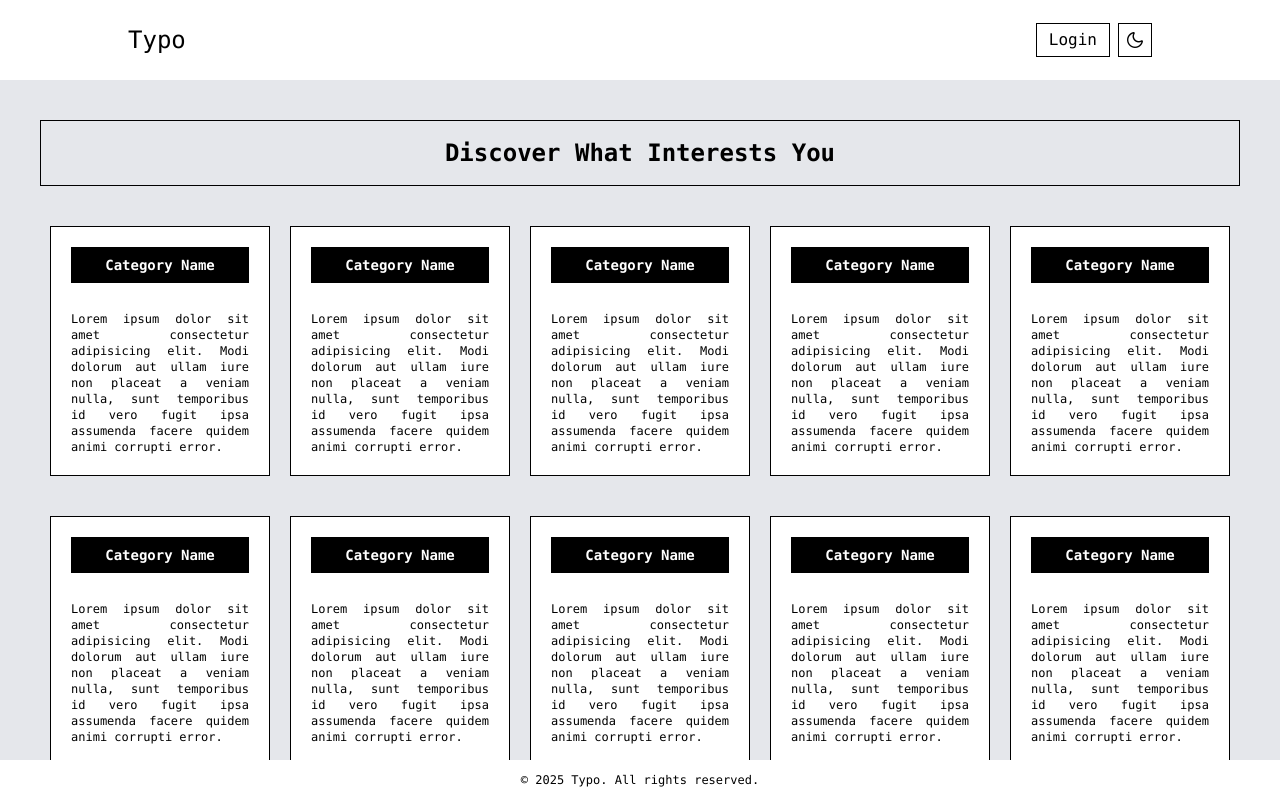
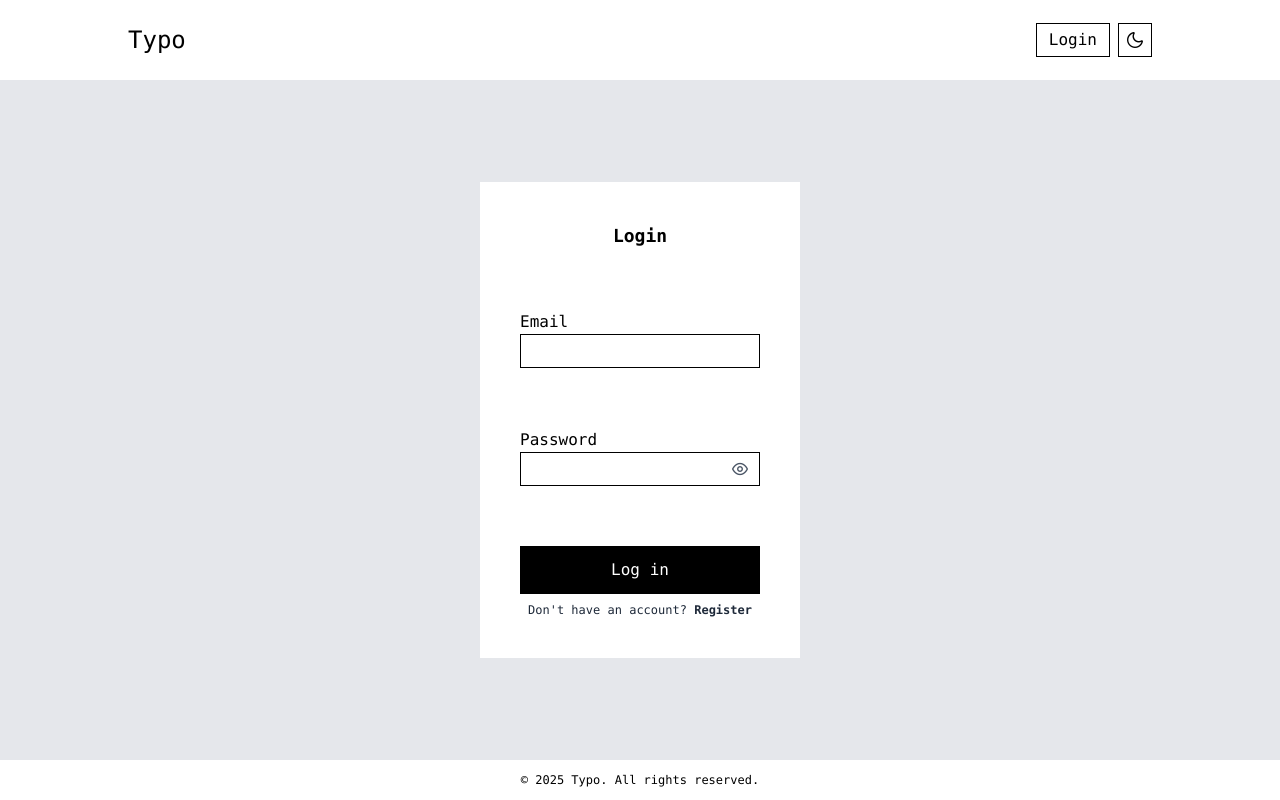
Before and after one commit to aleksamlsvc12/blog-app, a Vue app in the folder frontend/: page /login in a window 1280 px wide. Built offline with nearby package versions, Linux system fonts and the light colour scheme.

Commit message:
Working show password button added to register and login components

```diff
--- a/frontend/src/App.vue
+++ b/frontend/src/App.vue
@@ -1,10 +1,5 @@
-<script setup>
-import CategoriesView from "./views/CategoriesView.vue";
-</script>
-
 <template>
   <div class="flex flex-col h-screen w-full">
-    <!-- <router-view/> -->
-    <CategoriesView />
+    <router-view/>
   </div>
 </template>
--- a/frontend/src/components/Login.vue
+++ b/frontend/src/components/Login.vue
@@ -1,25 +1,54 @@
+<script setup>
+  import { ref } from 'vue';
+  const passwordInput = ref(null);
+
+function passVisible() {
+  if (passwordInput.value.type == "text") {
+    passwordInput.value.type = "password";
+  }else{
+    passwordInput.value.type = "text";
+  }
+}
+</script>
+
 <template>
   <div class="h-full flex justify-center items-center font-mono">
-    <form class="flex flex-col justify-between w-[80%] lg:w-1/4 h-[70%] p-10 bg-white">
+    <form
+      class="flex flex-col justify-between w-[80%] lg:w-1/4 h-[70%] p-10 bg-white"
+    >
       <p class="text-lg font-bold text-center">Login</p>
 
       <div>
         <label for="Email">Email </label>
-        <input type="text" class="auth-inputs" />
+        <input type="email" class="auth-inputs" />
       </div>
 
       <div>
         <label for="Password">Password </label>
-        <input type="text" class="auth-inputs" />
+        <div class="relative">
+          <input ref="passwordInput" type="password" class="auth-inputs" />
+          <button
+            @click.prevent="passVisible()"
+            id="passwordButton"
+            class="absolute right-3 top-1/2 -translate-y-1/2 cursor-pointer text-gray-600 flex items-center justify-center"
+          >
+            <i class="pi pi-eye"></i>
+          </button>
+        </div>
       </div>
 
       <div>
-        <button class="bg-black text-white p-3 cursor-pointer w-full">
-          Log in
-        </button>
+        <RouterLink to="/categories">
+          <button class="bg-black text-white p-3 cursor-pointer w-full">
+            Log in
+          </button>
+        </RouterLink>
+
         <p class="text-xs text-center mt-2 text-gray-800">
           Don't have an account?
-          <RouterLink to="/register" class="font-bold cursor-pointer">Register</RouterLink>
+          <RouterLink to="/register" class="font-bold cursor-pointer"
+            >Register</RouterLink
+          >
         </p>
       </div>
     </form>
--- a/frontend/src/components/Register.vue
+++ b/frontend/src/components/Register.vue
@@ -1,6 +1,21 @@
+<script setup>
+  import { ref } from 'vue';
+  const passwordInput = ref(null);
+
+function passVisible() {
+  if (passwordInput.value.type == "text") {
+    passwordInput.value.type = "password";
+  }else{
+    passwordInput.value.type = "text";
+  }
+}
+</script>
+
 <template>
   <div class="h-full flex justify-center items-center font-mono">
-    <form class="flex flex-col justify-between w-[80%] lg:w-1/4 h-[85%] p-10 bg-white">
+    <form
+      class="flex flex-col justify-between w-[80%] lg:w-1/4 h-[85%] p-10 bg-white"
+    >
       <p class="text-lg font-bold text-center">Register</p>
 
       <div>
@@ -15,12 +30,21 @@
 
       <div>
         <label for="Email"> <span class="color-red">*</span>Email </label>
-        <input type="text" class="auth-inputs" />
+        <input type="email" class="auth-inputs" />
       </div>
 
       <div>
         <label for="Password"> <span class="color-red">*</span>Password </label>
-        <input type="text" class="auth-inputs" />
+        <div class="relative">
+          <input ref="passwordInput" type="password" class="auth-inputs" />
+          <button
+            @click.prevent="passVisible()"
+            id="passwordButton"
+            class="absolute right-3 top-1/2 -translate-y-1/2 cursor-pointer text-gray-600 flex items-center justify-center"
+          >
+            <i class="pi pi-eye"></i>
+          </button>
+        </div>
       </div>
 
       <div>
@@ -29,7 +53,9 @@
         </button>
         <p class="text-xs text-center mt-2 text-gray-800">
           Already have an account?
-          <RouterLink to="/login" class="font-bold cursor-pointer">Log in</RouterLink>
+          <RouterLink to="/login" class="font-bold cursor-pointer"
+            >Log in</RouterLink
+          >
         </p>
       </div>
     </form>
--- a/frontend/src/style.css
+++ b/frontend/src/style.css
@@ -11,6 +11,6 @@
   border: 1px solid black;
   padding: 6px;
   padding-left: 10px;
-  padding-right: 10px;
+  padding-right: 35px;
   font-size: small;
 }
```
